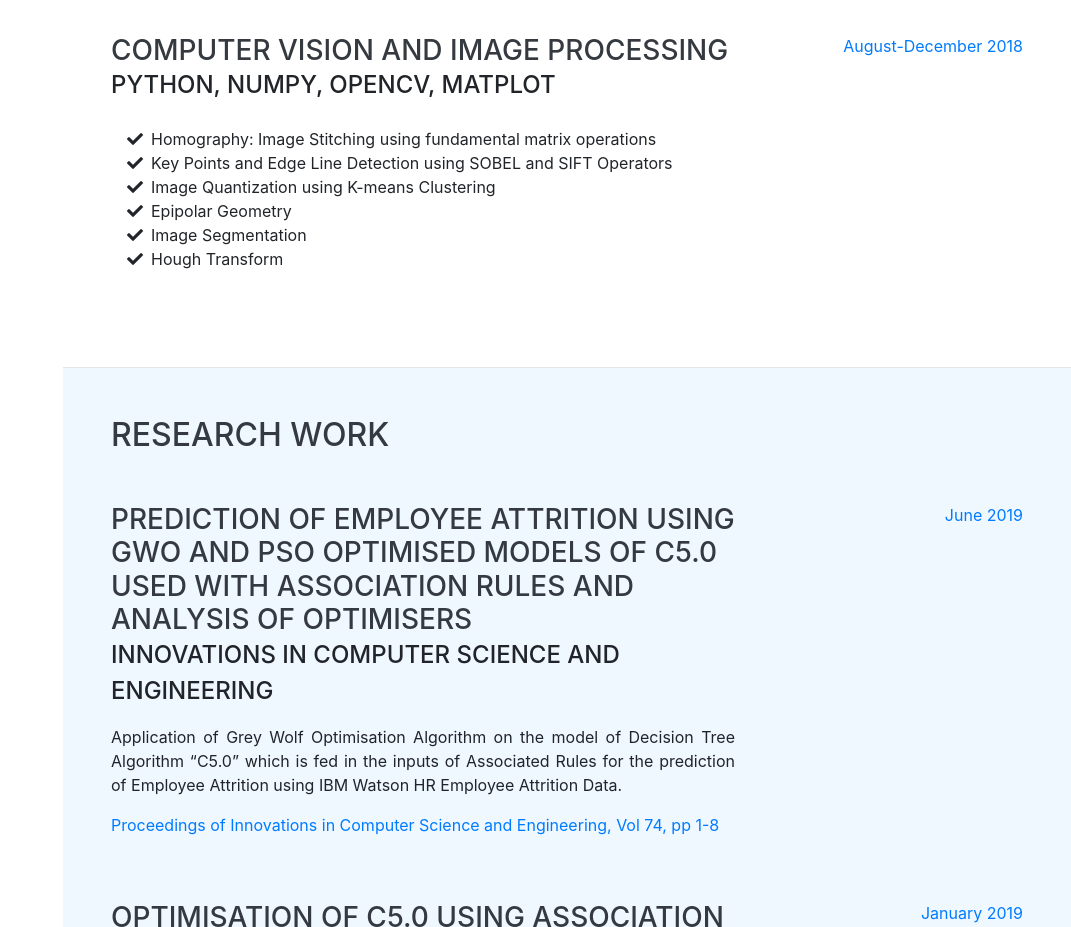
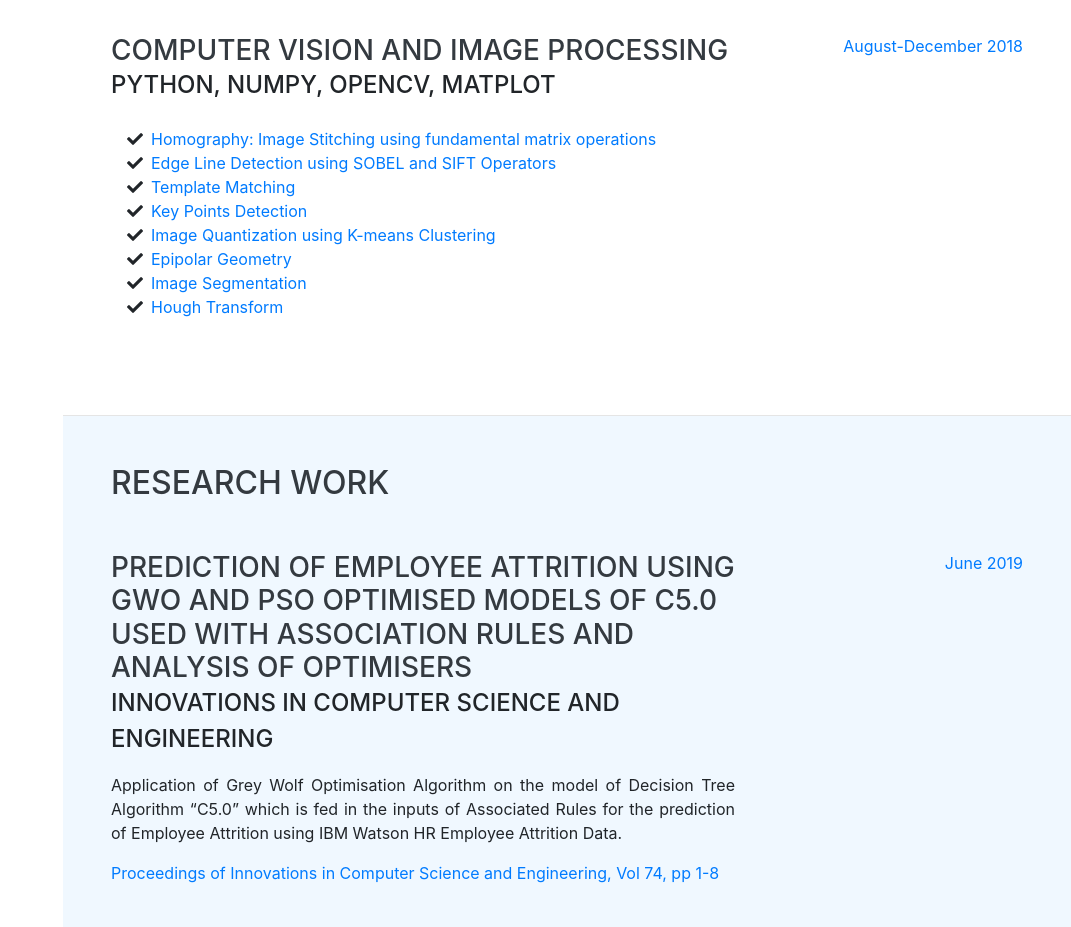
Before and after one commit to krishnasehgal/krishnasehgal.github.io, a website with bundled scripts: page index.html in a window 1280 px wide. Shown: the part 6400-7327 px from the top of the page, without its empty margins (209-1280 px from the left). Built offline with nearby package versions, Linux system fonts and the light colour scheme; a web font is replaced by a local one.

Commit message:
Update index.html

```diff
--- a/index.html
+++ b/index.html
@@ -366,22 +366,27 @@
             <div class="subheading mb-4">Python, Numpy, OpenCV, Matplot</div>
 			      <ul class="fa-ul mb-0">
           <li>
-            <i class="fa-li fa fa-check"></i>
-            Homography: Image Stitching using fundamental matrix operations</li>
+            <i class="fa-li fa fa-check"></i><a href="https://github.com/krishnasehgal/Image-Processing-1">Homography: Image Stitching using fundamental matrix operations</a></li>
           <li>
-            <i class="fa-li fa fa-check"></i>
-            Key Points and Edge Line Detection using SOBEL and SIFT Operators</li>
+            <i class="fa-li fa fa-check"></i><a href="https://github.com/krishnasehgal/EDGE-DETECTION">Edge Line Detection using SOBEL and SIFT Operators</a>
+            </li>
+            <li>
+            <i class="fa-li fa fa-check"></i><a href="https://github.com/krishnasehgal/TEMPLATE-MATCHING">Template Matching</a>
+            </li>
+            <li>
+            <i class="fa-li fa fa-check"></i><a href="https://github.com/krishnasehgal/KEYPOINT-DETECTION">Key Points Detection</a>
+            </li>
           <li>
-            <i class="fa-li fa fa-check"></i>
-            Image Quantization using K-means Clustering</li>
+            <i class="fa-li fa fa-check"></i><a href="https://github.com/krishnasehgal/Image-Processing-1">Image Quantization using K-means Clustering</a>
+            </li>
           <li>
-            <i class="fa-li fa fa-check"></i>
-            Epipolar Geometry</li>
+            <i class="fa-li fa fa-check"></i><a href="https://github.com/krishnasehgal/Image-Processing-1">Epipolar Geometry</a>
+            </li>
 		  <li>
-            <i class="fa-li fa fa-check"></i>
-            Image Segmentation</li>
-		  <li><i class="fa-li fa fa-check"></i>
-            Hough Transform</li>
+            <i class="fa-li fa fa-check"></i><a href="https://github.com/krishnasehgal/Image-Processing-2">Image Segmentation</a>
+            </li>
+		  <li><i class="fa-li fa fa-check"></i><a href="https://github.com/krishnasehgal/Image-Processing-2">Hough Transform</a>
+            </li>
 
         </ul>
 
```
